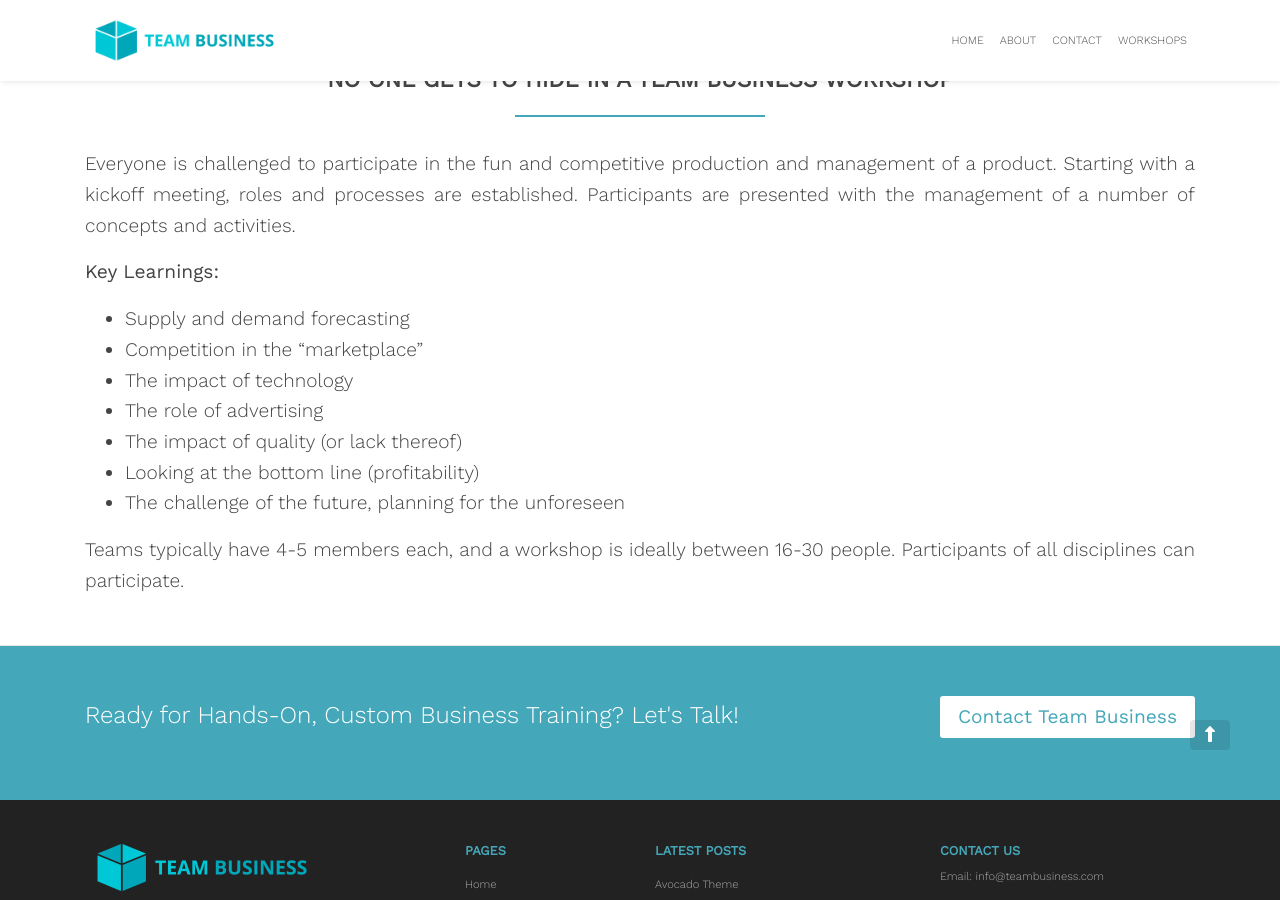
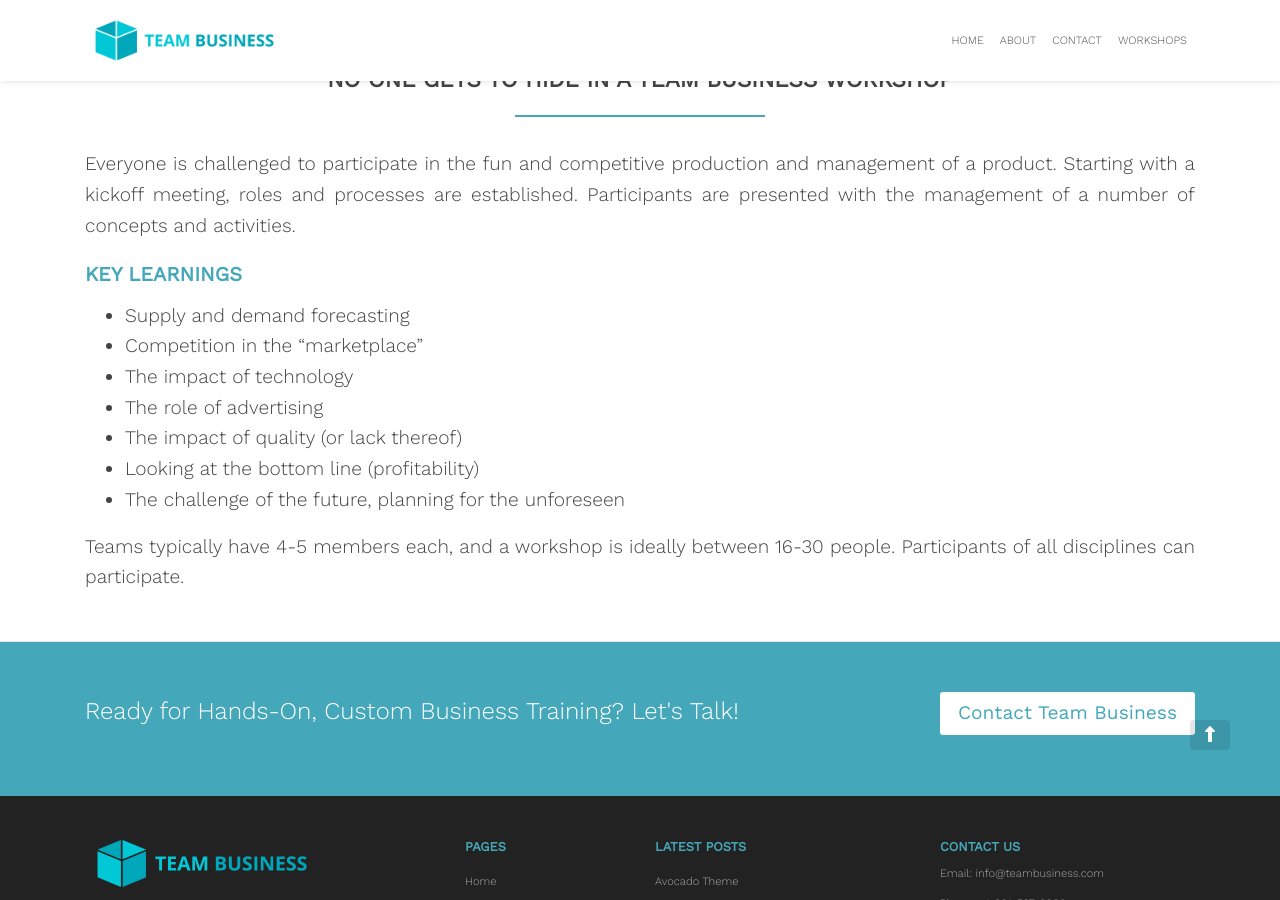
Before and after one commit to zac-heisey/team-business, a Jekyll site: the page built from _pages/box.md, in a window 1280 px wide and 900 px high, scrolled down 2904 px. Built offline with Jekyll 4.4.1, drawn with Linux system fonts in a browser that asks for light colours; nearby versions of some CDN libraries.

Commit message:
Update from Forestry.io Lara Azzam updated _pages/box.md

```diff
--- a/_pages/box.md
+++ b/_pages/box.md
@@ -44,7 +44,7 @@ The BOX workshop uses a hands-on, experiential simulation as a tool to improve y
 
 Everyone is challenged to participate in the fun and competitive production and management of a product. Starting with a kickoff meeting, roles and processes are established. Participants are presented with the management of a number of concepts and activities.
 
-**Key Learnings:**
+### **KEY LEARNINGS**
 
 * Supply and demand forecasting
 * Competition in the “marketplace”
```
